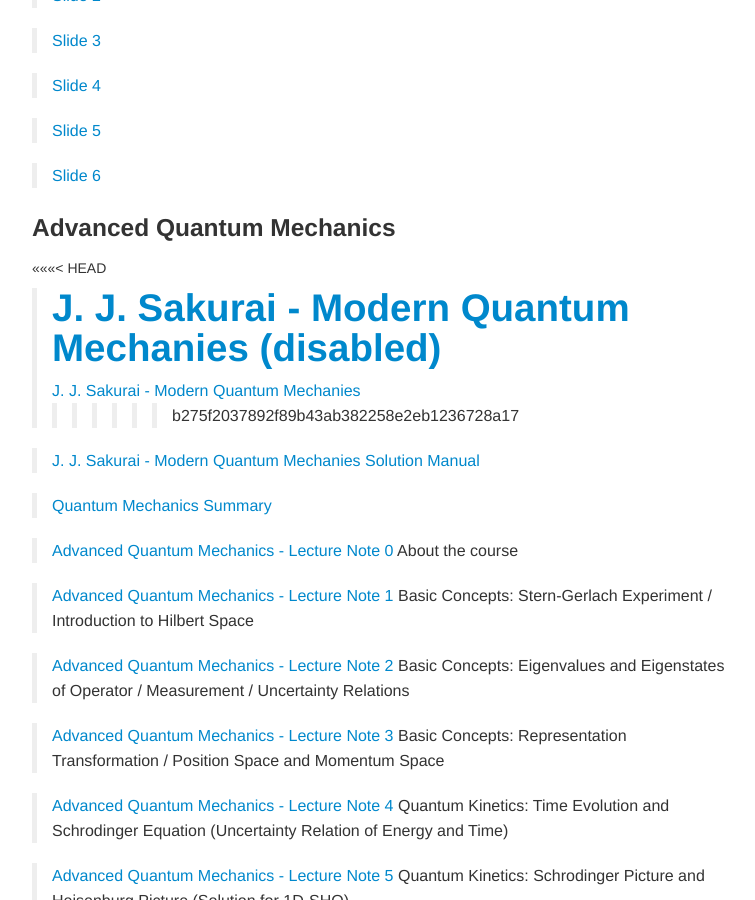
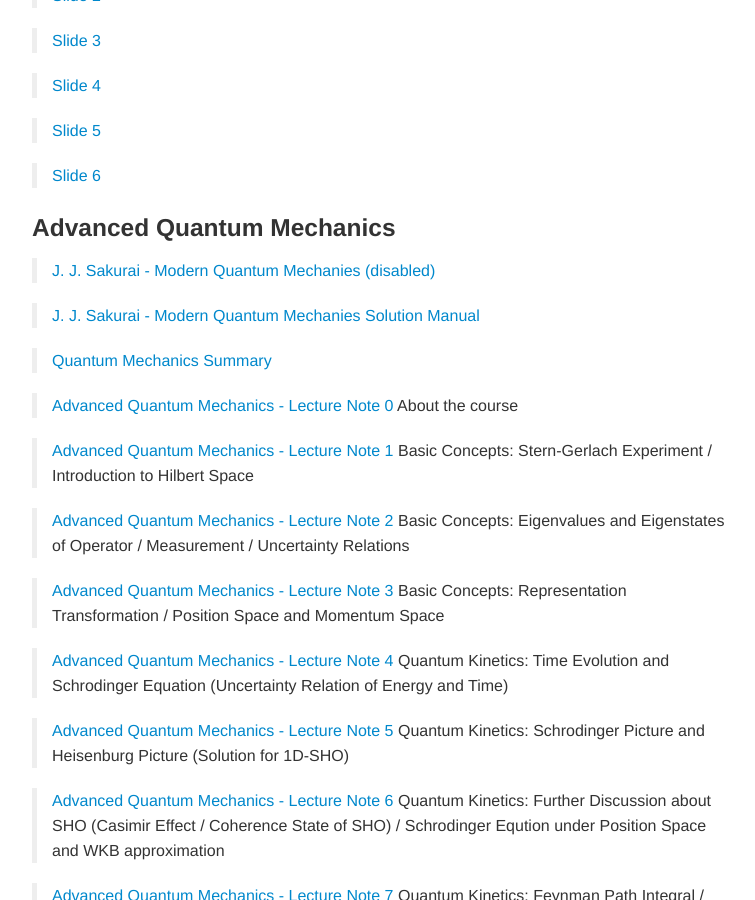
Before and after one commit to zhangchuheng123/zhangchuheng123.github.io, a Jekyll site: the page built from my_pages/academic-resources.md, in a window 1280 px wide and 900 px high, scrolled down 1577 px. Shown: the whole window, without its empty margins (258-1013 px from the left). Built offline with Jekyll 4.4.1, drawn with Linux system fonts in a browser that asks for light colours.

Commit message:
Revert "Merge branch 'master' of https://github.com/zhangchuheng123/zhangchuheng123.github.io"
This reverts commit 97939208ab768aa53c2eee32e8641ca8a82aabea, reversing
changes made to a1f65483bea8471f66e7c2acbeed4725dec2e222.

```diff
--- a/my_pages/academic-resources.md
+++ b/my_pages/academic-resources.md
@@ -84,11 +84,7 @@
 
 ### Advanced Quantum Mechanics
 
-<<<<<<< HEAD
 > [J. J. Sakurai - Modern Quantum Mechanies (disabled)]()
-=======
-> [J. J. Sakurai - Modern Quantum Mechanies](/assets/files/2016-10-17-Sakurai.pdf)
->>>>>>> b275f2037892f89b43ab382258e2eb1236728a17
 
 > [J. J. Sakurai - Modern Quantum Mechanies Solution Manual](/assets/files/2016-10-17-Sakurai-Answer.pdf)
 
```
